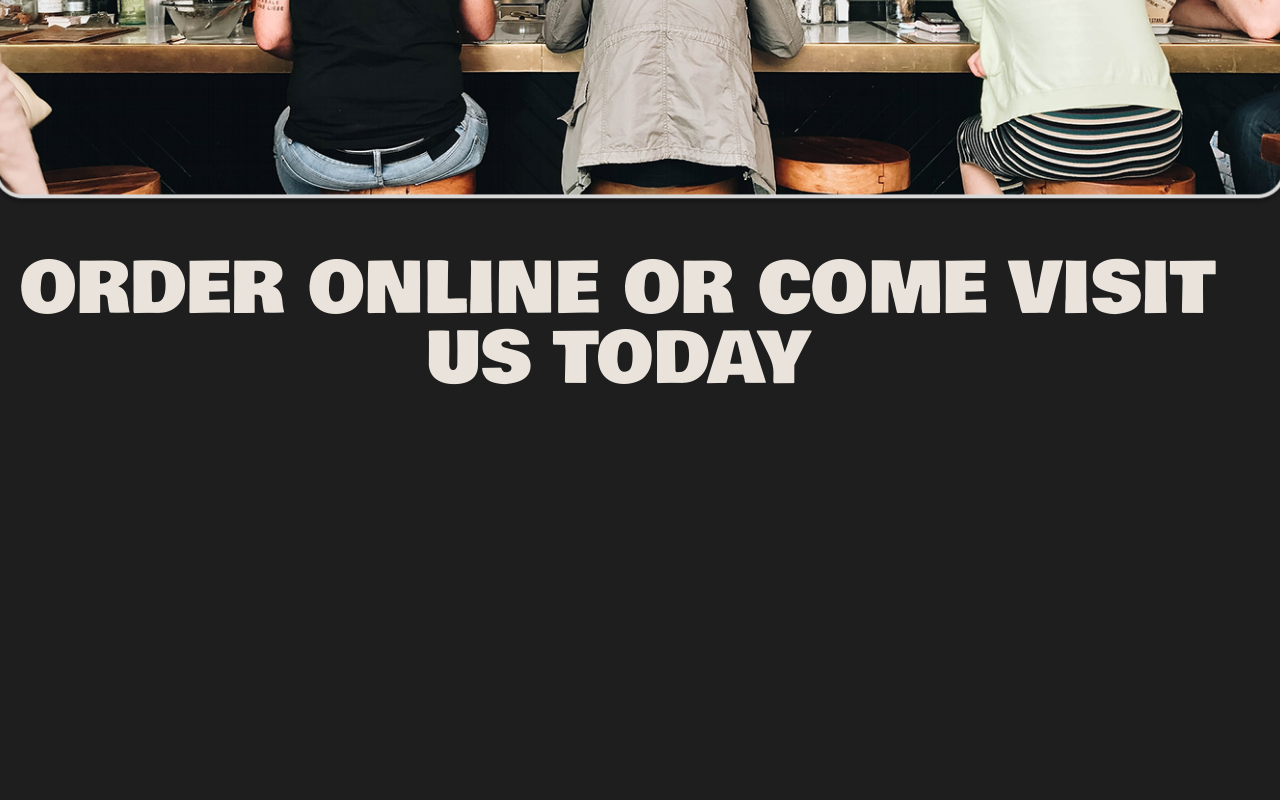
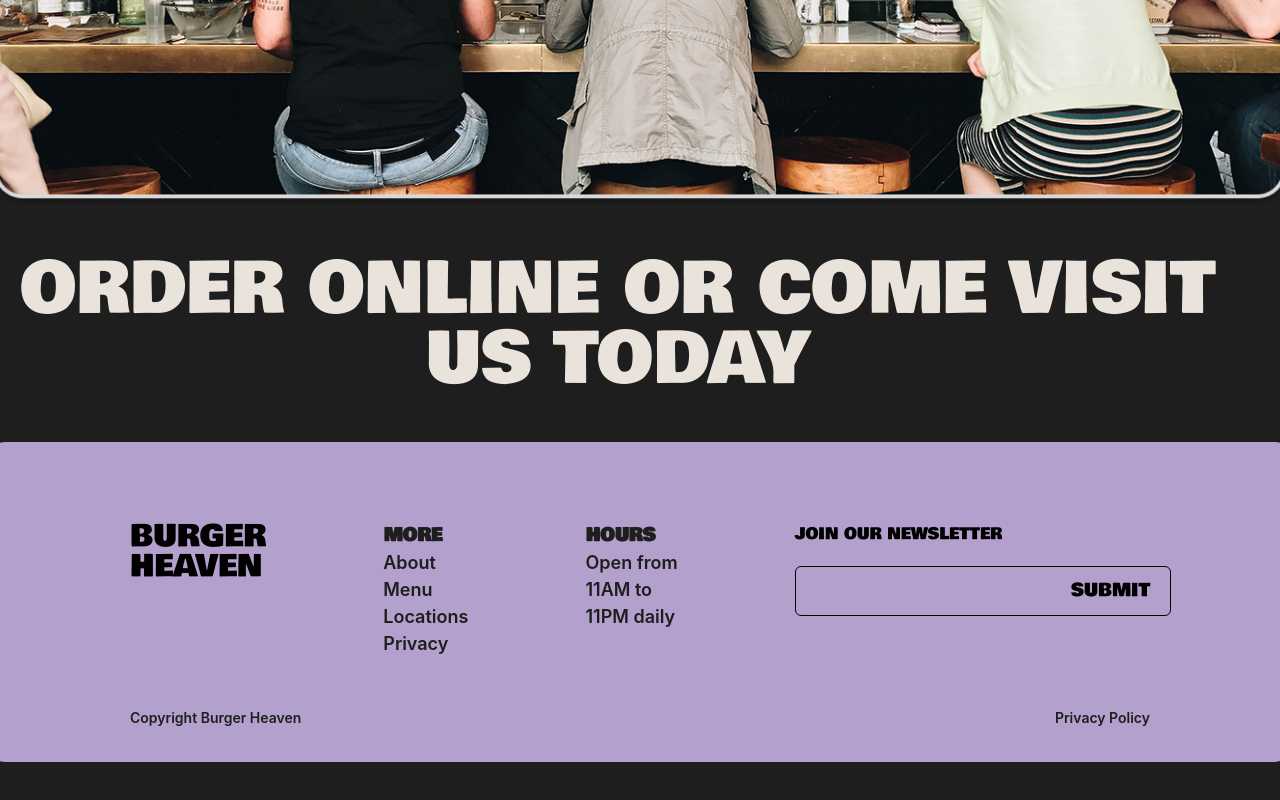
Before and after one commit to anaccteles/burguer_heaven, a React (Vite) app: page / in a window 1280 px wide. Shown: the part 2701-3501 px from the top of the page. Before the commit the page ends 3115 px from the top, so only its background shows below. Built offline with nearby package versions, Linux system fonts and the light colour scheme.

Commit message:
create footer

```diff
--- a/src/App.tsx
+++ b/src/App.tsx
@@ -2,6 +2,7 @@ import { NavBar } from './NavBar';
 import { SectionDetach } from './SectionDetach';
 import { Promotioncard } from './Promotioncard';
 import { Cardorder } from './Cardorder';
+import { Footer } from './Footer';
 import batata from './assets/batata.png';
 import hamburguers from './assets/hamburguers.png';
 import burgers from './assets/burgers.png';
@@ -35,6 +36,7 @@ function App() {
           <h1 className="text-[#E9E3DC] text-center max-w-[1255px] text-[70px] leading-none mt-12">
             ORDER ONLINE OR COME VISIT US TODAY
           </h1>
+          <Footer />
         </div>
       </div>
     </div>
--- /dev/null
+++ b/src/Footer.tsx
@@ -0,0 +1,49 @@
+export function Footer() {
+  return (
+    <div className="bg-[#B3A0CD] max h-[320px] rounded-[15px] p-10 mt-12 mb-[50px]">
+      <div className="flex justify-between ml-[100px] mr-[100px] mt-[40px]">
+        <h1 className="text-[30px] leading-none">
+          BURGER <br /> HEAVEN
+        </h1>
+
+        <div className="h1-inter font-semibold text-[#1E1E1E] text-[18px] flex flex-col">
+          <p className="font-['Bowlby_One',sans-serif]">MORE</p>
+          <a href="">About</a>
+          <a href="">Menu</a>
+          <a href="">Locations</a>
+          <a href="">Privacy</a>
+        </div>
+
+        <div className="h1-inter font-semibold text-[#1E1E1E] text-[18px] flex flex-col">
+          <p className="font-['Bowlby_One',sans-serif]">HOURS</p>
+          <a href="">Open from</a>
+          <a href="">11AM to</a>
+          <a href="">11PM daily</a>
+        </div>
+
+        <div>
+          <p>JOIN OUR NEWSLETTER</p>
+          <input
+            type="email"
+            name="email"
+            id="email"
+            className="px-20 py-3 border border-black-300 rounded-md mt-[20px]"
+          />
+
+          <button type="submit" className="ml-[-100px] text-[18px]">
+            SUBMIT
+          </button>
+        </div>
+      </div>
+
+      <div className="flex justify-between mt-[50px] ml-[100px] mr-[100px]">
+        <p className="h1-inter font-semibold text-[#1E1E1E] text-[14px] ">
+          Copyright Burger Heaven
+        </p>
+        <p className="h1-inter font-semibold text-[#1E1E1E] text-[14px]">
+          Privacy Policy
+        </p>
+      </div>
+    </div>
+  );
+}
```
